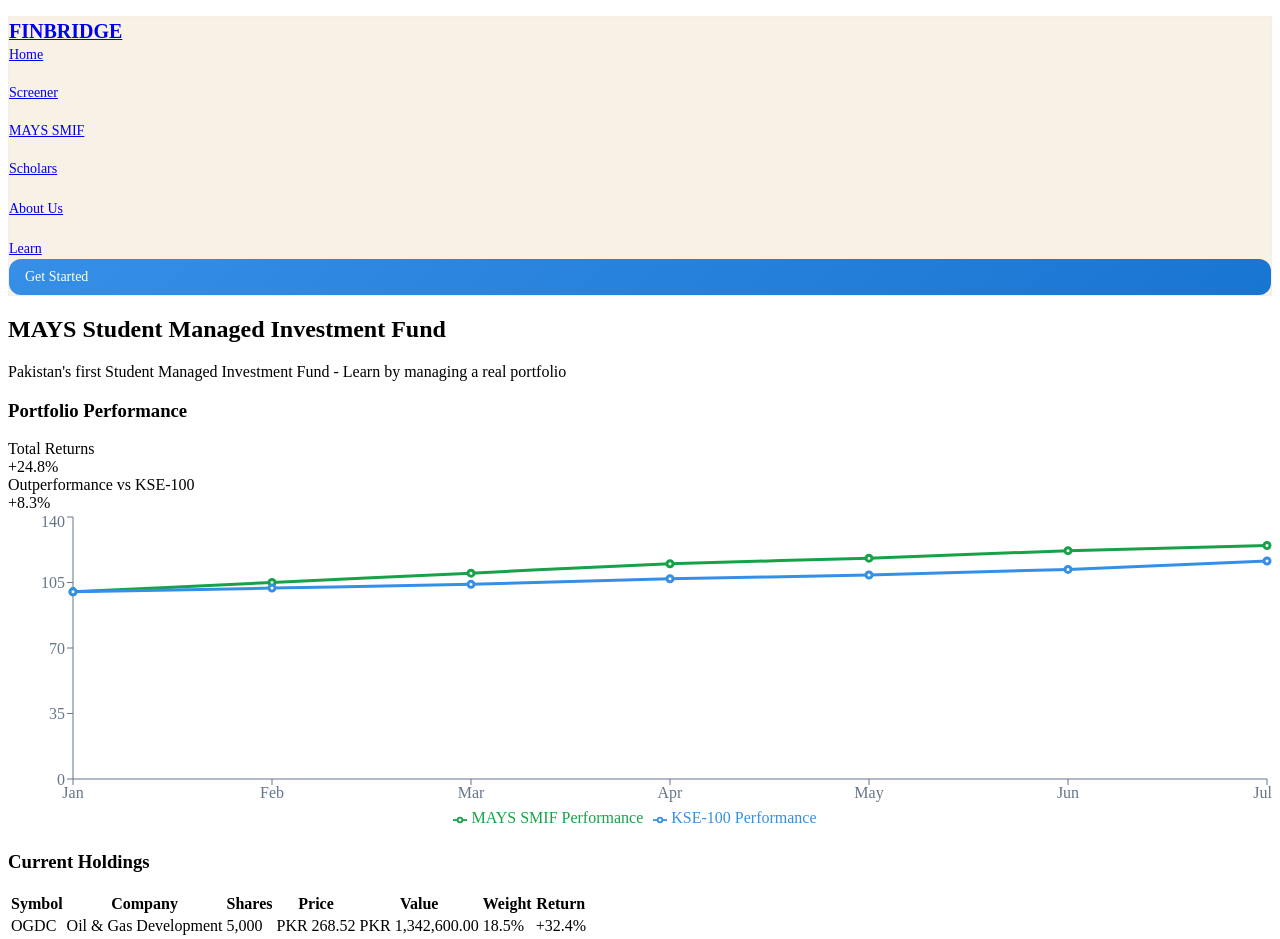
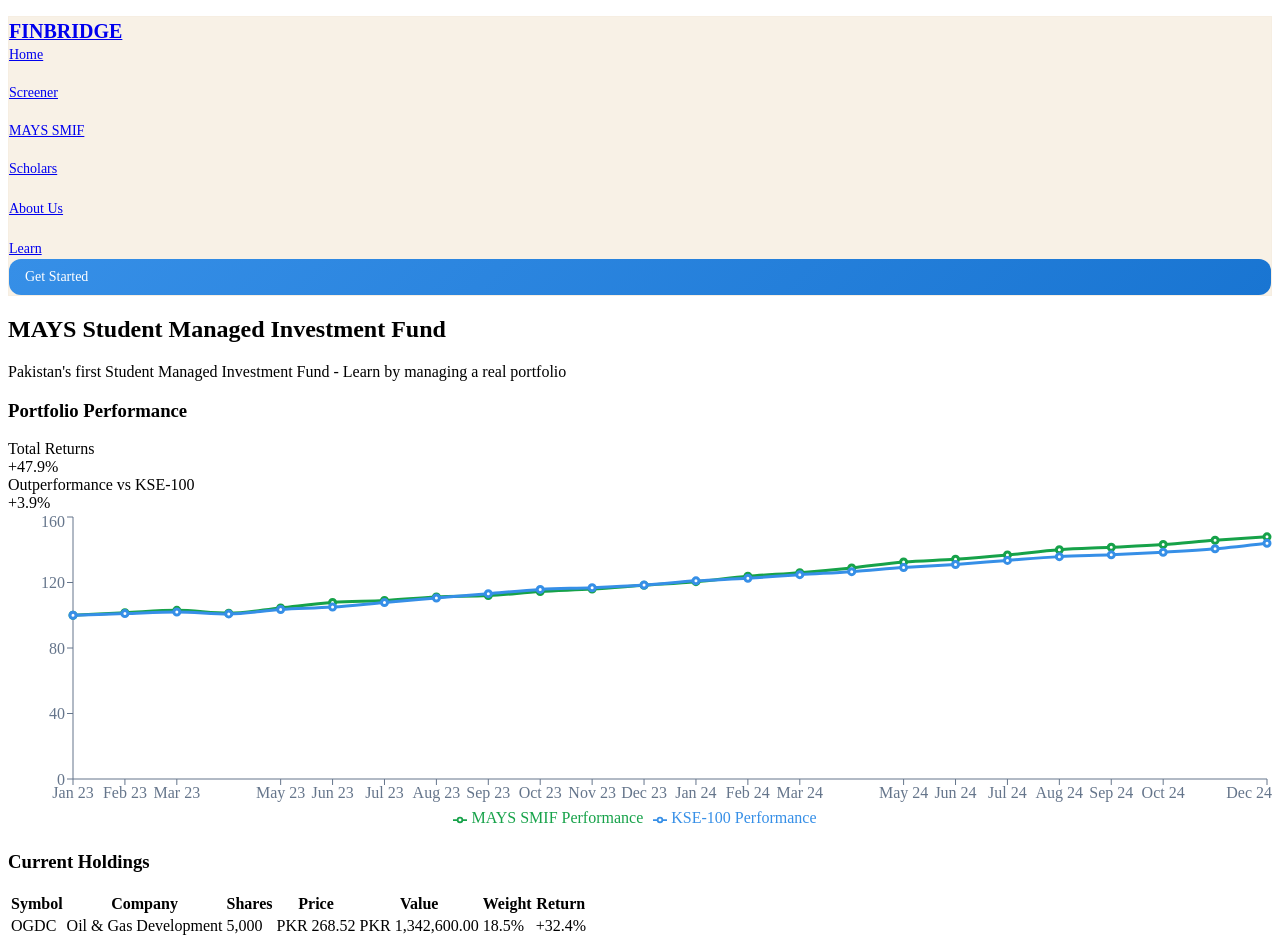
Before and after one commit to kaifeyy/finbridge-final, a React (Vite) app in the folder client/: page /smif in a window 1280 px wide. Shown: the top 939 px of the page. Built offline with nearby package versions, Linux system fonts and the light colour scheme; a web font is replaced by a local one.

Commit message:
Update SMIF performance graph to match provided screenshot and compute dynamic stats
cgen-3e130c2dded44dd6aca5f2c3a0eca18c

```diff
--- a/client/src/pages/SMIF.tsx
+++ b/client/src/pages/SMIF.tsx
@@ -10,13 +10,30 @@ import { Button } from "@/components/ui/button";
 import { Card, CardContent, CardDescription, CardHeader, CardTitle } from "@/components/ui/card";
 
 const performanceData = [
-  { month: 'Jan', smif: 100, kse: 100 },
-  { month: 'Feb', smif: 105, kse: 102 },
-  { month: 'Mar', smif: 110, kse: 104 },
-  { month: 'Apr', smif: 115, kse: 107 },
-  { month: 'May', smif: 118, kse: 109 },
-  { month: 'Jun', smif: 122, kse: 112 },
-  { month: 'Jul', smif: 124.8, kse: 116.5 },
+  { month: 'Jan 23', smif: 100, kse: 100 },
+  { month: 'Feb 23', smif: 101.5, kse: 101.0 },
+  { month: 'Mar 23', smif: 103.0, kse: 102.0 },
+  { month: 'Apr 23', smif: 101.2, kse: 100.8 },
+  { month: 'May 23', smif: 104.5, kse: 103.5 },
+  { month: 'Jun 23', smif: 107.8, kse: 105.0 },
+  { month: 'Jul 23', smif: 109.0, kse: 107.8 },
+  { month: 'Aug 23', smif: 111.2, kse: 110.5 },
+  { month: 'Sep 23', smif: 112.0, kse: 113.2 },
+  { month: 'Oct 23', smif: 114.5, kse: 115.8 },
+  { month: 'Nov 23', smif: 116.0, kse: 116.8 },
+  { month: 'Dec 23', smif: 118.3, kse: 118.4 },
+  { month: 'Jan 24', smif: 120.5, kse: 121.0 },
+  { month: 'Feb 24', smif: 123.8, kse: 122.6 },
+  { month: 'Mar 24', smif: 126.0, kse: 124.8 },
+  { month: 'Apr 24', smif: 128.9, kse: 126.6 },
+  { month: 'May 24', smif: 132.5, kse: 129.1 },
+  { month: 'Jun 24', smif: 134.2, kse: 131.0 },
+  { month: 'Jul 24', smif: 136.8, kse: 133.5 },
+  { month: 'Aug 24', smif: 140.0, kse: 135.8 },
+  { month: 'Sep 24', smif: 141.5, kse: 136.9 },
+  { month: 'Oct 24', smif: 143.2, kse: 138.5 },
+  { month: 'Nov 24', smif: 145.8, kse: 140.6 },
+  { month: 'Dec 24', smif: 147.9, kse: 144.0 },
 ];
 
 const holdings = [
@@ -27,6 +44,14 @@ const holdings = [
 
 export default function SMIF() {
   const [open, setOpen] = useState(false);
+  const smifStart = performanceData[0].smif;
+  const smifEnd = performanceData[performanceData.length - 1].smif;
+  const kseStart = performanceData[0].kse;
+  const kseEnd = performanceData[performanceData.length - 1].kse;
+  const smifReturn = ((smifEnd / smifStart) - 1) * 100;
+  const kseReturn = ((kseEnd / kseStart) - 1) * 100;
+  const outperformance = smifReturn - kseReturn;
+  const pct = (n: number) => `${n >= 0 ? "+" : ""}${n.toFixed(1)}%`;
   const governance = [
     {
       name: "Dr. Ahsan Malik",
@@ -85,11 +110,11 @@ export default function SMIF() {
               <div className="flex items-center space-x-4">
                 <div className="text-right">
                   <div className="text-sm text-muted-foreground">Total Returns</div>
-                  <div className="text-2xl font-bold text-success">+24.8%</div>
+                  <div className="text-2xl font-bold text-success">{pct(smifReturn)}</div>
                 </div>
                 <div className="text-right">
                   <div className="text-sm text-muted-foreground">Outperformance vs KSE-100</div>
-                  <div className="text-2xl font-bold text-primary">+8.3%</div>
+                  <div className="text-2xl font-bold text-primary">{pct(outperformance)}</div>
                 </div>
               </div>
             </div>
```
